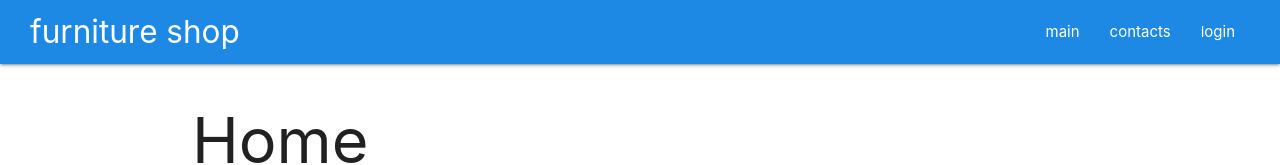
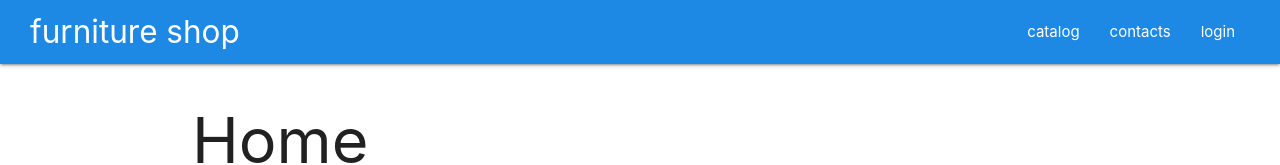
Before and after one commit to mykytapilec/furniture-shop-front, a React (Create React App) app: page /home in a window 1280 px wide. Shown: the top 165 px of the page. Built offline with nearby package versions, Linux system fonts and the light colour scheme.

Commit message:
Refactored navbar.

```diff
--- a/src/components/navbar/Navbar.tsx
+++ b/src/components/navbar/Navbar.tsx
@@ -51,7 +51,7 @@ const Navbar: React.FC<Props> = ({isAuthenticated}) => {
             {/* <div className="nav-wrapper blue darken-1" style={{ padding: '0 2rem'}}> */}
             <span className="brand-logo"><NavLink to="/home">furniture shop</NavLink></span>
             <ul id="nav-mobile" className="right hide-on-med-and-down">
-                <li><NavLink to="/main">main</NavLink></li>
+                <li><NavLink to="/catalog">catalog</NavLink></li>
                 <li><NavLink to="/contacts">contacts</NavLink></li>
                 {isAuthenticated && <li><NavLink to="/basket">basket</NavLink></li>}
                 {isAuthenticated && <li><NavLink onClick={logoutHandler} to="/home">logout</NavLink></li>}
--- a/src/routes.tsx
+++ b/src/routes.tsx
@@ -28,7 +28,7 @@ export const useRoutes = (isAuthenticated: boolean) => {
             <Route path="/contacts">
                 <ContactsPage />
             </Route>
-            <Route path="/main">
+            <Route path="/catalog">
                 <CatalogPage />
             </Route>
             {
```
